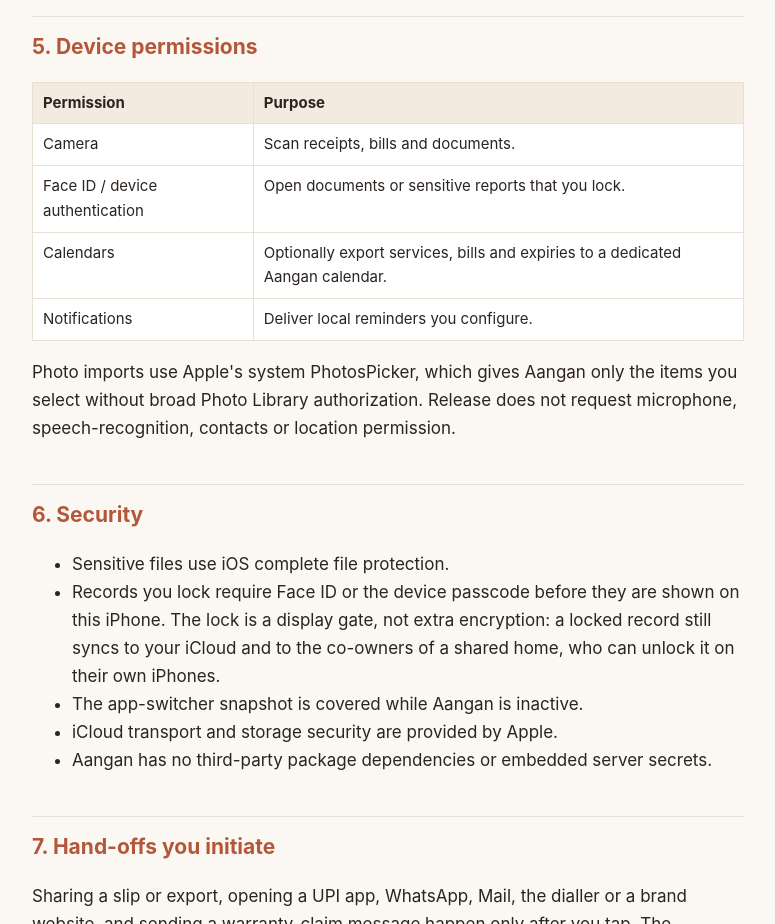
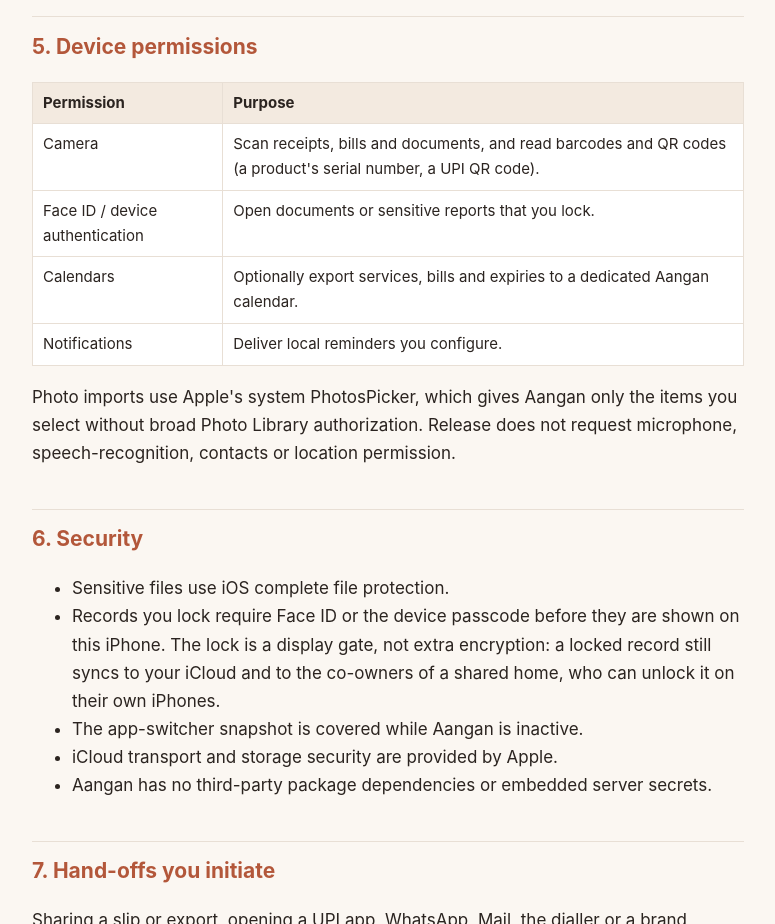
Before and after one commit to ateeshayjain/aangan-site, a plain HTML site: page index.html in a window 1280 px wide. Shown: the part 1840-2764 px from the top of the page, without its empty margins (252-1027 px from the left). Drawn offline with Linux system fonts and the light colour scheme.

Commit message:
Privacy policy: the Camera row also names barcodes and QR codes
Aangan's camera permission sentence now says the camera reads barcodes
and QR codes (a product's serial number, a UPI QR code) as well as
scanning documents. It already read product barcodes; build 42 adds the
UPI QR code. Only the Camera row changes; the effective date is
unchanged.

Co-Authored-By: Claude Opus 4.8 (1M context) <noreply@anthropic.com>

```diff
--- a/index.html
+++ b/index.html
@@ -57,7 +57,7 @@
 
 <h2>5. Device permissions</h2>
 <table><thead><tr><th>Permission</th><th>Purpose</th></tr></thead><tbody>
-<tr><td>Camera</td><td>Scan receipts, bills and documents.</td></tr>
+<tr><td>Camera</td><td>Scan receipts, bills and documents, and read barcodes and QR codes (a product's serial number, a UPI QR code).</td></tr>
 <tr><td>Face ID / device authentication</td><td>Open documents or sensitive reports that you lock.</td></tr>
 <tr><td>Calendars</td><td>Optionally export services, bills and expiries to a dedicated Aangan calendar.</td></tr>
 <tr><td>Notifications</td><td>Deliver local reminders you configure.</td></tr>
```
